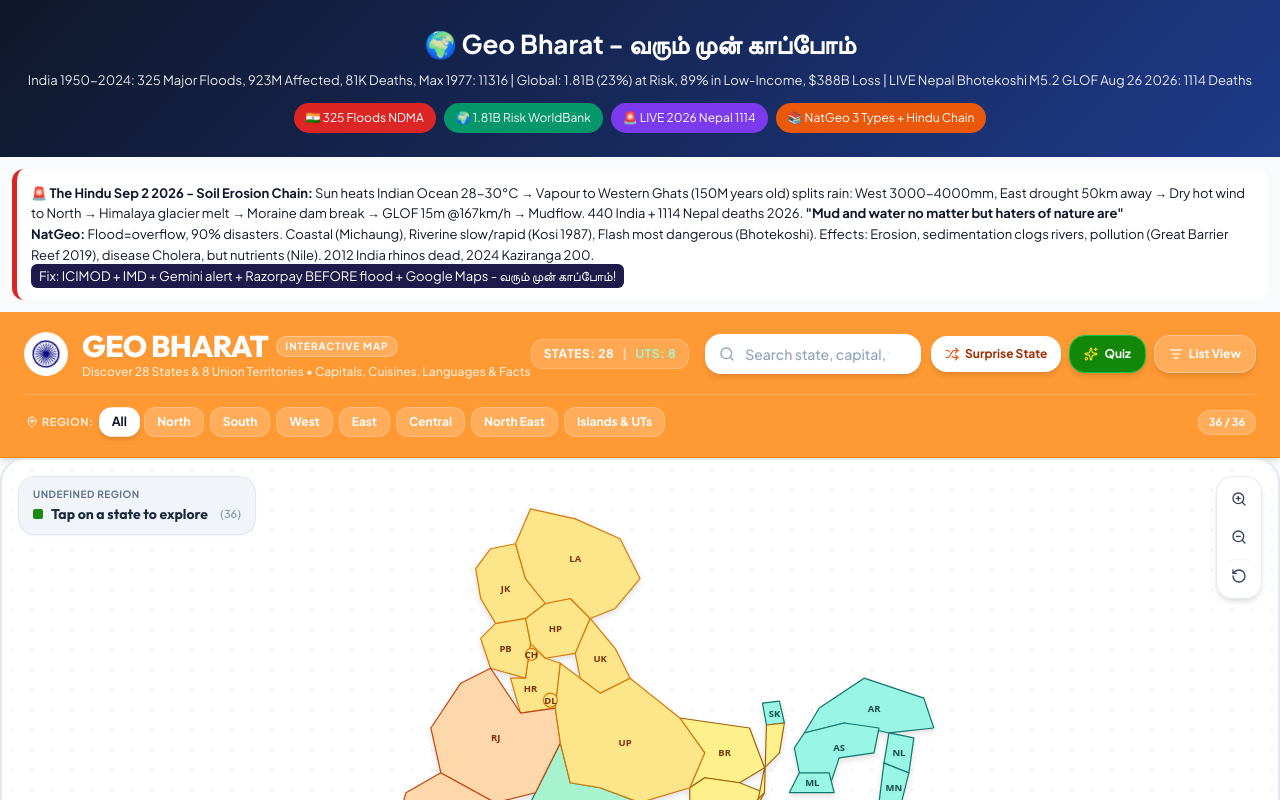
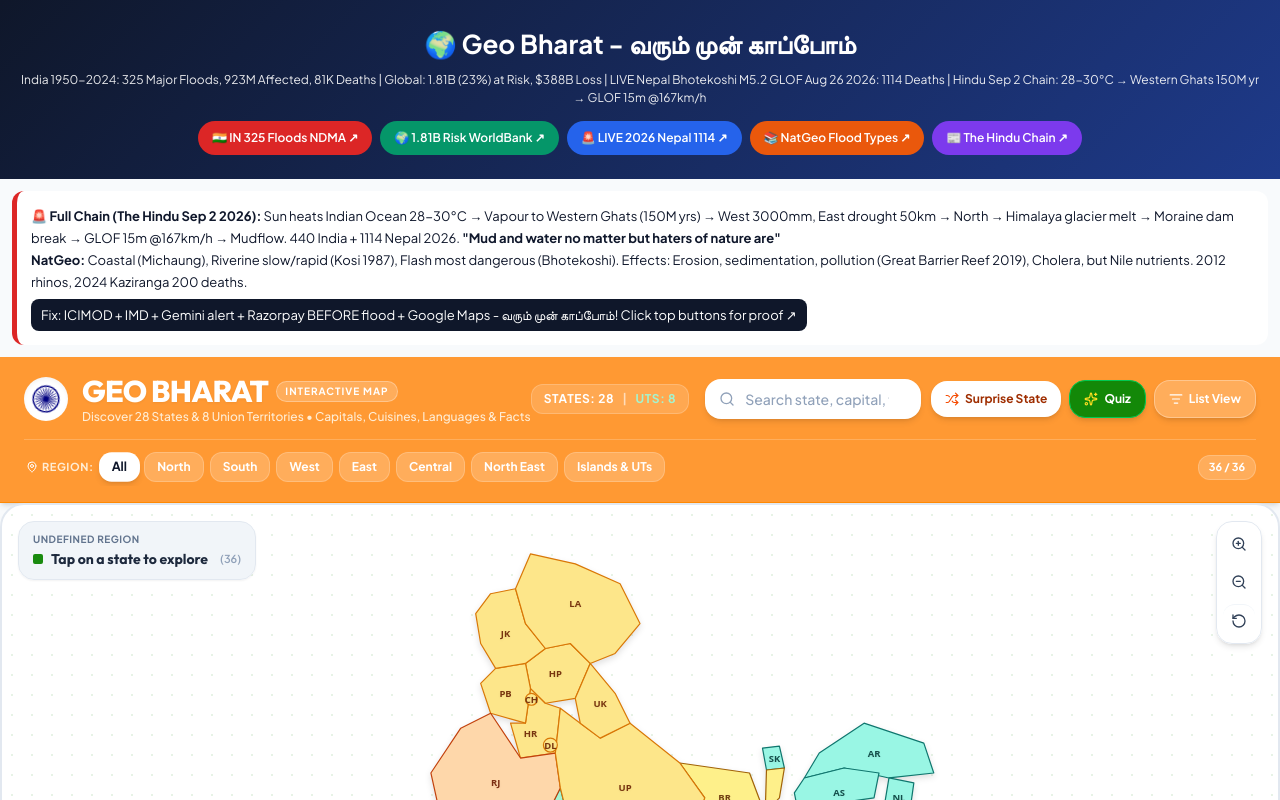
Before and after one commit to mahima-2423/geo-bharat, a React (Vite) app: page / in a window 1280 px wide. Shown: the top 800 px of the page. Built offline with nearby package versions, Linux system fonts and the light colour scheme.

Commit message:
Update App.tsx

```diff
--- a/src/App.tsx
+++ b/src/App.tsx
@@ -30,24 +30,23 @@
   return (
     <div className="min-h-screen bg-slate-50 text-slate-900 flex flex-col">
 
-      {/* === VARUM MUN KAAPOM - ELITE BANNER === */}
       <div style={{background:'linear-gradient(135deg,#0f172a,#1e3a8a)',color:'white',padding:'24px 16px',textAlign:'center'}}>
         <h1 style={{fontSize:'26px',fontWeight:800}}>🌍 Geo Bharat - வரும் முன் காப்போம்</h1>
-        <p style={{marginTop:'8px',fontSize:'13px',opacity:0.9}}>India 1950-2024: 325 Major Floods, 923M Affected, 81K Deaths, Max 1977: 11316 | Global: 1.81B (23%) at Risk, 89% in Low-Income, $388B Loss | LIVE Nepal Bhotekoshi M5.2 GLOF Aug 26 2026: 1114 Deaths</p>
-        <div style={{display:'flex',gap:'8px',justifyContent:'center',flexWrap:'wrap',marginTop:'12px'}}>
-          <span style={{background:'#dc2626',padding:'6px 12px',borderRadius:'20px',fontSize:'12px'}}>🇮🇳 325 Floods NDMA</span>
-          <span style={{background:'#059669',padding:'6px 12px',borderRadius:'20px',fontSize:'12px'}}>🌍 1.81B Risk WorldBank</span>
-          <span style={{background:'#7c3aed',padding:'6px 12px',borderRadius:'20px',fontSize:'12px'}}>🚨 LIVE 2026 Nepal 1114</span>
-          <span style={{background:'#ea580c',padding:'6px 12px',borderRadius:'20px',fontSize:'12px'}}>📚 NatGeo 3 Types + Hindu Chain</span>
+        <p style={{marginTop:'8px',fontSize:'12px',opacity:0.9,lineHeight:'1.5'}}>India 1950-2024: 325 Major Floods, 923M Affected, 81K Deaths | Global: 1.81B (23%) at Risk, $388B Loss | LIVE Nepal Bhotekoshi M5.2 GLOF Aug 26 2026: 1114 Deaths | Hindu Sep 2 Chain: 28-30°C → Western Ghats 150M yr → GLOF 15m @167km/h</p>
+        <div style={{display:'flex',gap:'8px',justifyContent:'center',flexWrap:'wrap',marginTop:'14px'}}>
+          <a href="https://ndma.gov.in/Natural-Hazards/Floods" target="_blank" rel="noopener noreferrer" style={{background:'#dc2626',padding:'8px 14px',borderRadius:'20px',fontSize:'12px',color:'white',textDecoration:'none',cursor:'pointer',fontWeight:600}}>🇮🇳 IN 325 Floods NDMA ↗</a>
+          <a href="https://www.worldbank.org/en/topic/disasterriskmanagement/brief/climate-and-disaster-resilience" target="_blank" rel="noopener noreferrer" style={{background:'#059669',padding:'8px 14px',borderRadius:'20px',fontSize:'12px',color:'white',textDecoration:'none',cursor:'pointer',fontWeight:600}}>🌍 1.81B Risk WorldBank ↗</a>
+          <a href="https://www.google.com/search?q=Bhotekoshi+GLOF+August+26+2026+Nepal" target="_blank" rel="noopener noreferrer" style={{background:'#2563eb',padding:'8px 14px',borderRadius:'20px',fontSize:'12px',color:'white',textDecoration:'none',cursor:'pointer',fontWeight:600}}>🚨 LIVE 2026 Nepal 1114 ↗</a>
+          <a href="https://education.nationalgeographic.org/resource/flood/" target="_blank" rel="noopener noreferrer" style={{background:'#ea580c',padding:'8px 14px',borderRadius:'20px',fontSize:'12px',color:'white',textDecoration:'none',cursor:'pointer',fontWeight:600}}>📚 NatGeo Flood Types ↗</a>
+          <a href="https://www.thehindu.com" target="_blank" rel="noopener noreferrer" style={{background:'#7c3aed',padding:'8px 14px',borderRadius:'20px',fontSize:'12px',color:'white',textDecoration:'none',cursor:'pointer',fontWeight:600}}>📰 The Hindu Chain ↗</a>
         </div>
       </div>
 
-      <div style={{background:'white',margin:'12px',padding:'14px',borderRadius:'12px',borderLeft:'5px solid #dc2626',fontSize:'13px',lineHeight:'1.6'}}>
-        <b>🚨 The Hindu Sep 2 2026 - Soil Erosion Chain:</b> Sun heats Indian Ocean 28-30°C → Vapour to Western Ghats (150M years old) splits rain: West 3000-4000mm, East drought 50km away → Dry hot wind to North → Himalaya glacier melt → Moraine dam break → GLOF 15m @167km/h → Mudflow. 440 India + 1114 Nepal deaths 2026. <b>"Mud and water no matter but haters of nature are"</b> <br/>
-        <b>NatGeo:</b> Flood=overflow, 90% disasters. Coastal (Michaung), Riverine slow/rapid (Kosi 1987), Flash most dangerous (Bhotekoshi). Effects: Erosion, sedimentation clogs rivers, pollution (Great Barrier Reef 2019), disease Cholera, but nutrients (Nile). 2012 India rhinos dead, 2024 Kaziranga 200. <br/>
-        <span style={{background:'#1e1b4b',color:'white',padding:'4px 8px',borderRadius:'6px'}}>Fix: ICIMOD + IMD + Gemini alert + Razorpay BEFORE flood + Google Maps - வரும் முன் காப்போம்!</span>
+      <div style={{background:'white',margin:'12px',padding:'14px',borderRadius:'12px',borderLeft:'5px solid #dc2626',fontSize:'13px',lineHeight:'1.7'}}>
+        <b>🚨 Full Chain (The Hindu Sep 2 2026):</b> Sun heats Indian Ocean 28-30°C → Vapour to Western Ghats (150M yrs) → West 3000mm, East drought 50km → North → Himalaya glacier melt → Moraine dam break → GLOF 15m @167km/h → Mudflow. 440 India + 1114 Nepal 2026. <b>"Mud and water no matter but haters of nature are"</b><br/>
+        <b>NatGeo:</b> Coastal (Michaung), Riverine slow/rapid (Kosi 1987), Flash most dangerous (Bhotekoshi). Effects: Erosion, sedimentation, pollution (Great Barrier Reef 2019), Cholera, but Nile nutrients. 2012 rhinos, 2024 Kaziranga 200 deaths.<br/>
+        <span style={{background:'#0f172a',color:'white',padding:'5px 10px',borderRadius:'8px',display:'inline-block',marginTop:'6px'}}>Fix: ICIMOD + IMD + Gemini alert + Razorpay BEFORE flood + Google Maps - வரும் முன் காப்போம்! Click top buttons for proof ↗</span>
       </div>
-      {/* === END BANNER === */}
 
       <Header
         searchQuery={searchQuery}
```
